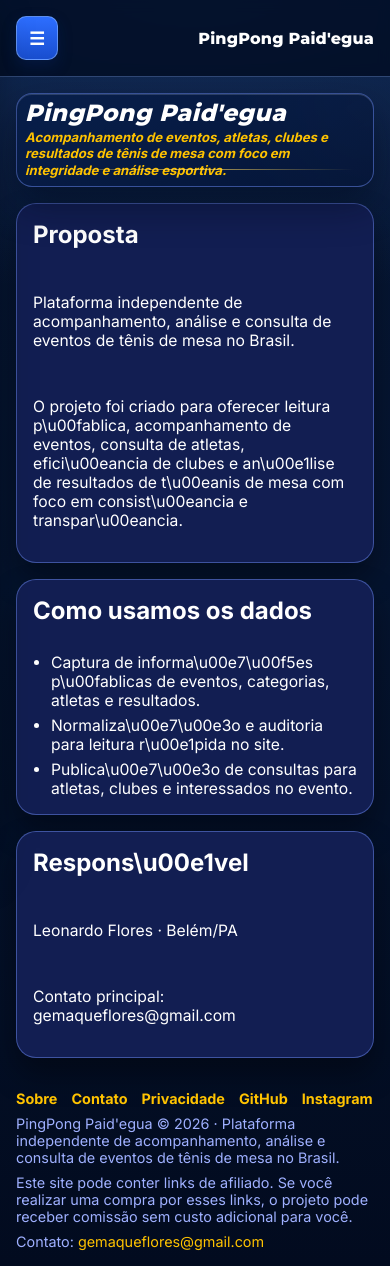
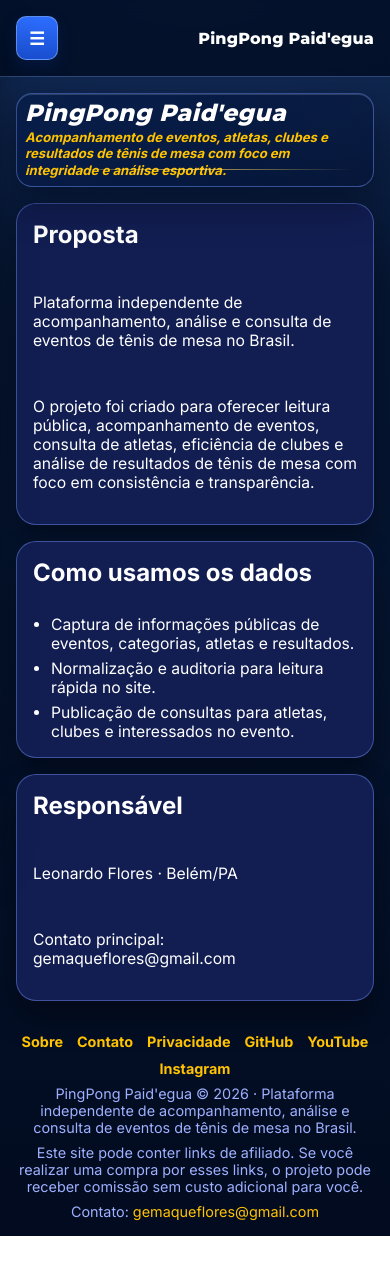
Before and after one commit to gemaqueflores/pingpongpaidegua, a Next.js app in the folder apps/web/: page /sobre in a window 390 px wide. After the commit the page ends 1236 px from the top, so only its background shows below. Built offline with nearby package versions, Linux system fonts and the light colour scheme; no server answers.

Commit message:
fix(web): polish public review pages

```diff
--- a/apps/web/app/globals.css
+++ b/apps/web/app/globals.css
@@ -2774,6 +2774,14 @@ a {
 }
 
 @media (max-width: 640px) {
+  .public-site-footer {
+    text-align: center;
+  }
+
+  .public-site-footer-links {
+    justify-content: center;
+  }
+
   .next-event-athlete-form {
     grid-template-columns: 1fr;
   }
--- a/apps/web/app/sobre/page.tsx
+++ b/apps/web/app/sobre/page.tsx
@@ -25,23 +25,23 @@ export default function SobrePage() {
           <h2>Proposta</h2>
           <p className="arena-muted">{siteContent.shortDescription}</p>
           <p className="arena-muted">
-            O projeto foi criado para oferecer leitura p\u00fablica, acompanhamento de eventos,
-            consulta de atletas, efici\u00eancia de clubes e an\u00e1lise de resultados de
-            t\u00eanis de mesa com foco em consist\u00eancia e transpar\u00eancia.
+            O projeto foi criado para oferecer leitura pública, acompanhamento de eventos,
+            consulta de atletas, eficiência de clubes e análise de resultados de tênis de mesa
+            com foco em consistência e transparência.
           </p>
         </Card>
 
         <Card className="grid" variant="event">
           <h2>Como usamos os dados</h2>
           <ul className="institutional-list">
-            <li>Captura de informa\u00e7\u00f5es p\u00fablicas de eventos, categorias, atletas e resultados.</li>
-            <li>Normaliza\u00e7\u00e3o e auditoria para leitura r\u00e1pida no site.</li>
-            <li>Publica\u00e7\u00e3o de consultas para atletas, clubes e interessados no evento.</li>
+            <li>Captura de informações públicas de eventos, categorias, atletas e resultados.</li>
+            <li>Normalização e auditoria para leitura rápida no site.</li>
+            <li>Publicação de consultas para atletas, clubes e interessados no evento.</li>
           </ul>
         </Card>
 
         <Card className="grid" variant="event">
-          <h2>Respons\u00e1vel</h2>
+          <h2>Responsável</h2>
           <p className="arena-muted">
             {siteContent.responsibleName} {"\u00b7"} {siteContent.cityState}
           </p>
--- a/apps/web/components/user/PublicFooter.tsx
+++ b/apps/web/components/user/PublicFooter.tsx
@@ -9,6 +9,9 @@ export function PublicFooter() {
         <a href="/privacidade">Privacidade</a>
         <a href={siteContent.socialLinks.github} target="_blank" rel="noreferrer">
           GitHub
+        </a>
+        <a href={siteContent.socialLinks.youtube} target="_blank" rel="noreferrer">
+          YouTube
         </a>
         <a href={siteContent.socialLinks.instagram} target="_blank" rel="noreferrer">
           Instagram
```
Also changed, not shown: apps/web/app/contato/page.tsx (+4 -4 lines), apps/web/app/privacidade/page.tsx (+7 -7 lines).
